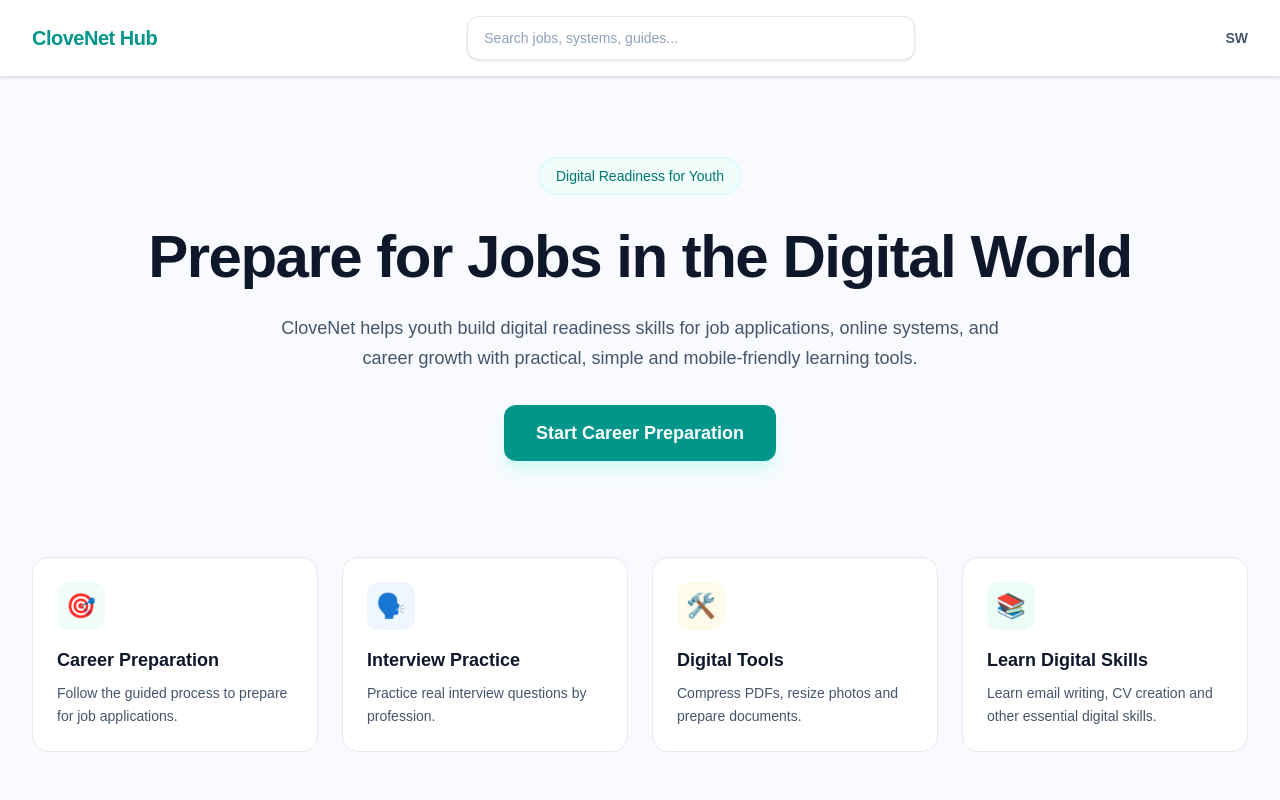
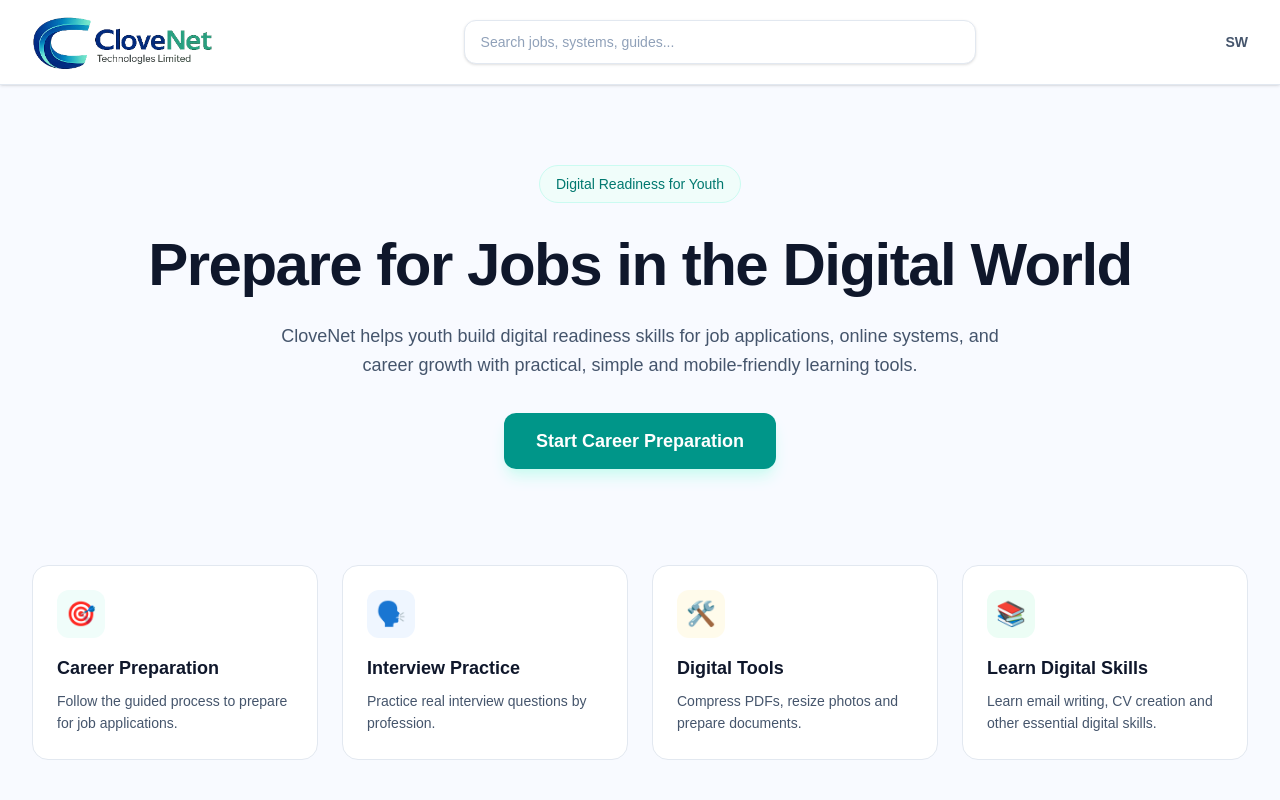
Before and after one commit to k1008pcyasir-star/clovenet-hubv1, a React (Vite) app: page / in a window 1280 px wide. Shown: the top 800 px of the page. Built offline with nearby package versions, Linux system fonts and the light colour scheme.

Commit message:
Update navbar logo and favicon branding

```diff
--- a/index.html
+++ b/index.html
@@ -3,14 +3,23 @@
   <head>
     <meta charset="UTF-8" />
 
-    <link rel="icon" href="/logo.png" />
+    <link rel="icon" type="image/png" sizes="512x512" href="/logo.png" />
+    <link rel="apple-touch-icon" href="/logo.png" />
 
     <meta name="viewport" content="width=device-width, initial-scale=1.0" />
 
     <title>CloveNet Hub</title>
 
-    <meta name="description" content="CloveNet Hub helps youth build digital readiness skills for jobs, email usage, and online applications." />
-
+    <meta
+      name="description"
+      content="CloveNet Hub helps youth build digital readiness skills for jobs, email usage, and online applications."
+    />
+    <meta
+      name="keywords"
+      content="CloveNet Hub, digital readiness, youth, jobs, online applications, email skills, Tanzania, Zanzibar"
+    />
+    <meta name="author" content="CloveNet Hub" />
+    <meta name="theme-color" content="#0f766e" />
   </head>
 
   <body class="bg-clovenet-bg">
--- a/src/components/Layout.jsx
+++ b/src/components/Layout.jsx
@@ -5,6 +5,7 @@ import { useLanguage } from "../context/LanguageContext";
 import { useT } from "../i18n/useT";
 import { searchData } from "../search/searchData";
 import { filterSearchResults } from "../search/searchUtils";
+import logo from "../assets/logo.png";
 
 export default function Layout({
   children,
@@ -108,9 +109,7 @@ export default function Layout({
           onChange={(e) => updateSearch(e.target.value)}
           onFocus={() => setIsSearchOpen(true)}
           placeholder={t("common.searchPlaceholder")}
-          className="w-full py-3 px-5 pr-11 border border-slate-300 rounded-full bg-white text-sm text-slate-700 shadow-sm placeholder:text-slate-400
-          focus:outline-none focus:ring-2 focus:ring-teal-500 focus:border-teal-500
-          hover:border-teal-400 transition"
+          className="w-full py-3 px-5 pr-11 border border-slate-300 rounded-full bg-white text-sm text-slate-700 shadow-sm placeholder:text-slate-400 focus:outline-none focus:ring-2 focus:ring-teal-500 focus:border-teal-500 hover:border-teal-400 transition"
         />
 
         {searchQuery && (
@@ -118,6 +117,7 @@ export default function Layout({
             type="button"
             onClick={clearSearch}
             className="absolute right-3 top-1/2 -translate-y-1/2 text-slate-400 hover:text-slate-600 transition"
+            aria-label={language === "sw" ? "Futa utafutaji" : "Clear search"}
           >
             <X size={17} />
           </button>
@@ -159,20 +159,23 @@ export default function Layout({
   return (
     <div className="min-h-screen flex flex-col bg-clovenet-bg text-slate-900">
       <header className="sticky top-0 z-50 border-b border-slate-200 bg-white/95 backdrop-blur-sm shadow-sm">
-        <div className="max-w-7xl mx-auto w-full px-4 sm:px-6 lg:px-8 py-4">
+        <div className="max-w-7xl mx-auto w-full px-4 sm:px-6 lg:px-8 py-3.5">
           <div className="flex items-center justify-between gap-3 md:gap-6">
             <button
               type="button"
               onClick={() => navigate("/")}
-              className="shrink-0 cursor-pointer select-none"
+              className="shrink-0 cursor-pointer select-none group"
+              aria-label="Go to home page"
             >
-              <h1 className="text-lg sm:text-xl font-extrabold tracking-tight text-teal-600 hover:text-teal-700 transition-colors">
-                {t("layout.brand")}
-              </h1>
+              <img
+                src={logo}
+                alt="CloveNet Hub Logo"
+                className="h-9 sm:h-10 md:h-12 lg:h-14 w-auto object-contain block"
+              />
             </button>
 
-            <div className="hidden md:flex flex-1 justify-center">
-              <div className="w-full max-w-md">
+            <div className="hidden md:flex flex-1 justify-center min-w-0">
+              <div className="w-full max-w-md lg:max-w-lg">
                 {renderSearchBox(searchDesktopRef)}
               </div>
             </div>
@@ -181,6 +184,9 @@ export default function Layout({
               type="button"
               onClick={toggleLanguage}
               className="shrink-0 text-sm font-semibold text-slate-600 hover:text-teal-600 cursor-pointer transition-colors"
+              aria-label={
+                language === "en" ? "Switch to Swahili" : "Switch to English"
+              }
             >
               {language === "en" ? "SW" : "EN"}
             </button>
@@ -264,8 +270,7 @@ export default function Layout({
                 href={feedbackFormLink}
                 target="_blank"
                 rel="noopener noreferrer"
-                className="px-4 py-2.5 bg-slate-700 rounded-lg hover:bg-slate-600 active:scale-[0.98]
-                transition text-sm text-white cursor-pointer inline-flex items-center"
+                className="px-4 py-2.5 bg-slate-700 rounded-lg hover:bg-slate-600 active:scale-[0.98] transition text-sm text-white cursor-pointer inline-flex items-center"
               >
                 {t("layout.feedback")}
               </a>
@@ -274,8 +279,7 @@ export default function Layout({
                 href="https://wa.me/255776378529"
                 target="_blank"
                 rel="noopener noreferrer"
-                className="px-4 py-2.5 bg-teal-600 rounded-lg hover:bg-teal-700 active:scale-[0.98]
-                transition text-sm text-white cursor-pointer"
+                className="px-4 py-2.5 bg-teal-600 rounded-lg hover:bg-teal-700 active:scale-[0.98] transition text-sm text-white cursor-pointer"
               >
                 {t("layout.whatsapp")}
               </a>
```
Also changed, not shown: public/logo.png (added), src/assets/logo.png (added).
